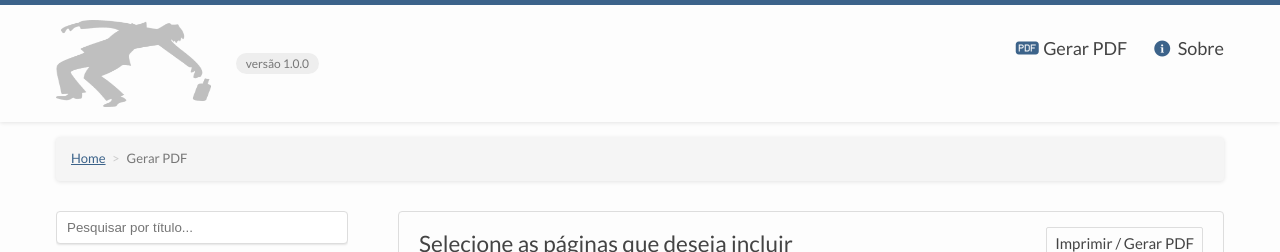
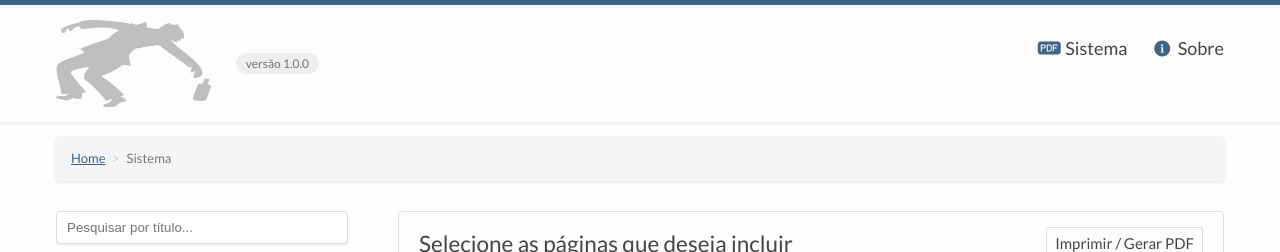
Before and after one commit to christianpieri/doc, a Jekyll site: the page built from pdf.html, in a window 1280 px wide and 900 px high. Shown: the top 252 px of the window. Built offline with Jekyll 4.4.1, drawn with Linux system fonts in a browser that asks for light colours; nearby versions of some CDN libraries; some web fonts are replaced; Markdown is read by kramdown in place of the engine named in the settings.

Commit message:
Update pdf.html

```diff
--- a/pdf.html
+++ b/pdf.html
@@ -1,6 +1,6 @@
 ---
 layout: default
-title: Gerar PDF
+title: Sistema
 icon: icon-pdf
 ---
 
```
